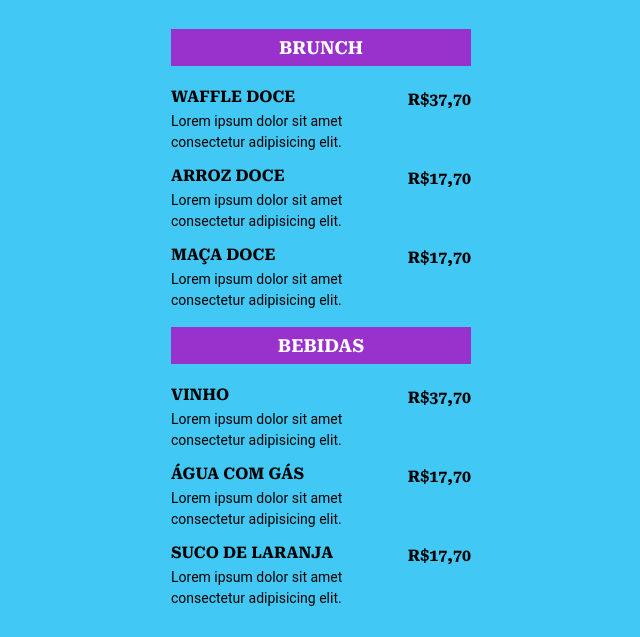
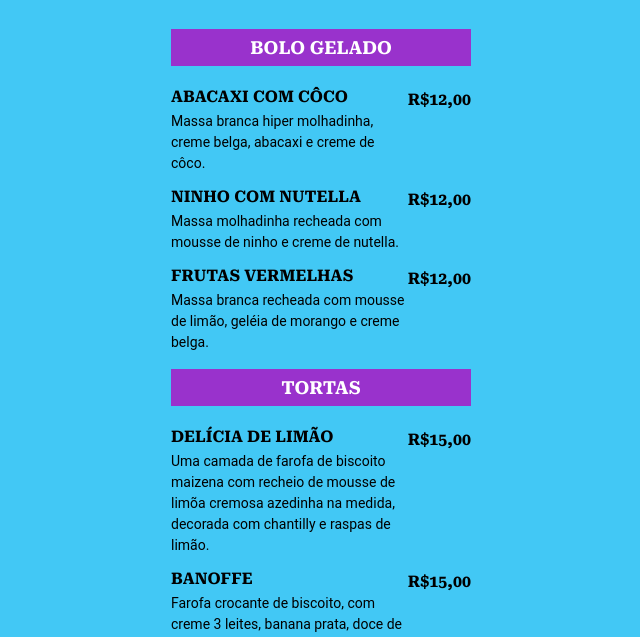
Before and after one commit to jesseamorimjr/cardapio-digital, a plain HTML site: page index.html in a window 1280 px wide. Shown: the part 163-800 px from the top of the page, without its empty margins (319-959 px from the left). Drawn offline with Linux system fonts and the light colour scheme.

Commit message:
Alteração de títulos e descrições

```diff
--- a/index.html
+++ b/index.html
@@ -18,67 +18,69 @@
         </header>
 
         <section>
-            <h2>Brunch</h2>
+            <h2>Bolo Gelado</h2>
 
             <ul>
                 <li>
                     <div class="details">
-                        <h3>Waffle Doce</h3>
-                        <p class="description">Lorem ipsum dolor
-                        sit amet consectetur adipisicing elit.</p>
+                        <h3>Abacaxi com côco</h3>
+                        <p class="description">Massa branca hiper molhadinha, creme belga,
+                        abacaxi e creme de côco.</p>
                     </div>
-                    <strong class="price"> R$37,70</strong>
+                    <strong class="price"> R$12,00</strong>
                 </li>
 
                 <li>
                     <div class="details">
-                        <h3>Arroz Doce</h3>
-                        <p class="description">Lorem ipsum dolor
-                        sit amet consectetur adipisicing elit.</p>
+                        <h3>Ninho com Nutella</h3>
+                        <p class="description">Massa molhadinha recheada com mousse
+                        de ninho e creme de nutella.</p>
                     </div>
-                    <strong class="price"> R$17,70</strong>
+                    <strong class="price"> R$12,00</strong>
                 </li>
 
                 <li>
                     <div class="details">
-                        <h3>Maça Doce</h3>
-                        <p class="description">Lorem ipsum dolor
-                        sit amet consectetur adipisicing elit.</p>
+                        <h3>Frutas vermelhas</h3>
+                        <p class="description"> Massa branca recheada com mousse de limão,
+                        geléia de morango e creme belga.
+                        </p>
                     </div>
-                    <strong class="price"> R$17,70</strong>
+                    <strong class="price"> R$12,00</strong>
                 </li>
 
             </ul>
         </section>
         <section>
-            <h2>Bebidas</h2>
+            <h2>Tortas</h2>
 
             <ul>
                 <li>
                     <div class="details">
-                        <h3>Vinho</h3>
-                        <p class="description">Lorem ipsum dolor
-                        sit amet consectetur adipisicing elit.</p>
+                        <h3>Delícia de Limão</h3>
+                        <p class="description"> Uma camada de farofa de biscoito maizena
+                            com recheio de mousse de limõa cremosa azedinha na medida, decorada
+                            com chantilly e raspas de limão.</p>
                     </div>
-                    <strong class="price"> R$37,70</strong>
+                    <strong class="price"> R$15,00</strong>
                 </li>
 
                 <li>
                     <div class="details">
-                        <h3>Água com gás</h3>
-                        <p class="description">Lorem ipsum dolor
-                        sit amet consectetur adipisicing elit.</p>
+                        <h3>Banoffe</h3>
+                        <p class="description"> Farofa crocante de biscoito, com creme 3 leites,
+                        banana prata, doce de leite finalizada com chantininho e canela em pó.</p>
                     </div>
-                    <strong class="price"> R$17,70</strong>
+                    <strong class="price"> R$15,00</strong>
                 </li>
 
                 <li>
                     <div class="details">
-                        <h3>Suco de laranja</h3>
-                        <p class="description">Lorem ipsum dolor
-                        sit amet consectetur adipisicing elit.</p>
+                        <h3>Torta de morango</h3>
+                        <p class="description"> Farofinha de biscoito, camada de creme belga,
+                        morangos frescos, brigadeiro branco, finalizado com chantininho e suspiros.</p>
                     </div>
-                    <strong class="price"> R$17,70</strong>
+                    <strong class="price"> R$15,00</strong>
                 </li>
 
             </ul>
```
